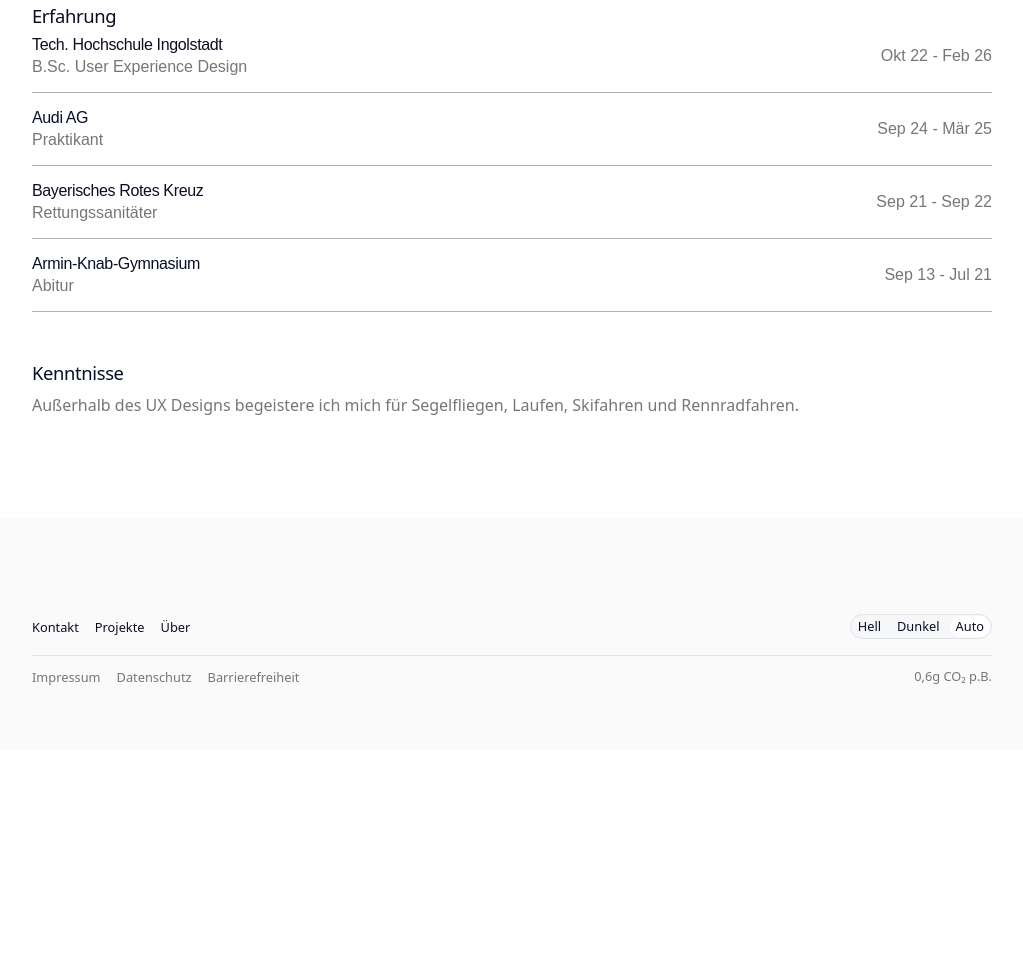
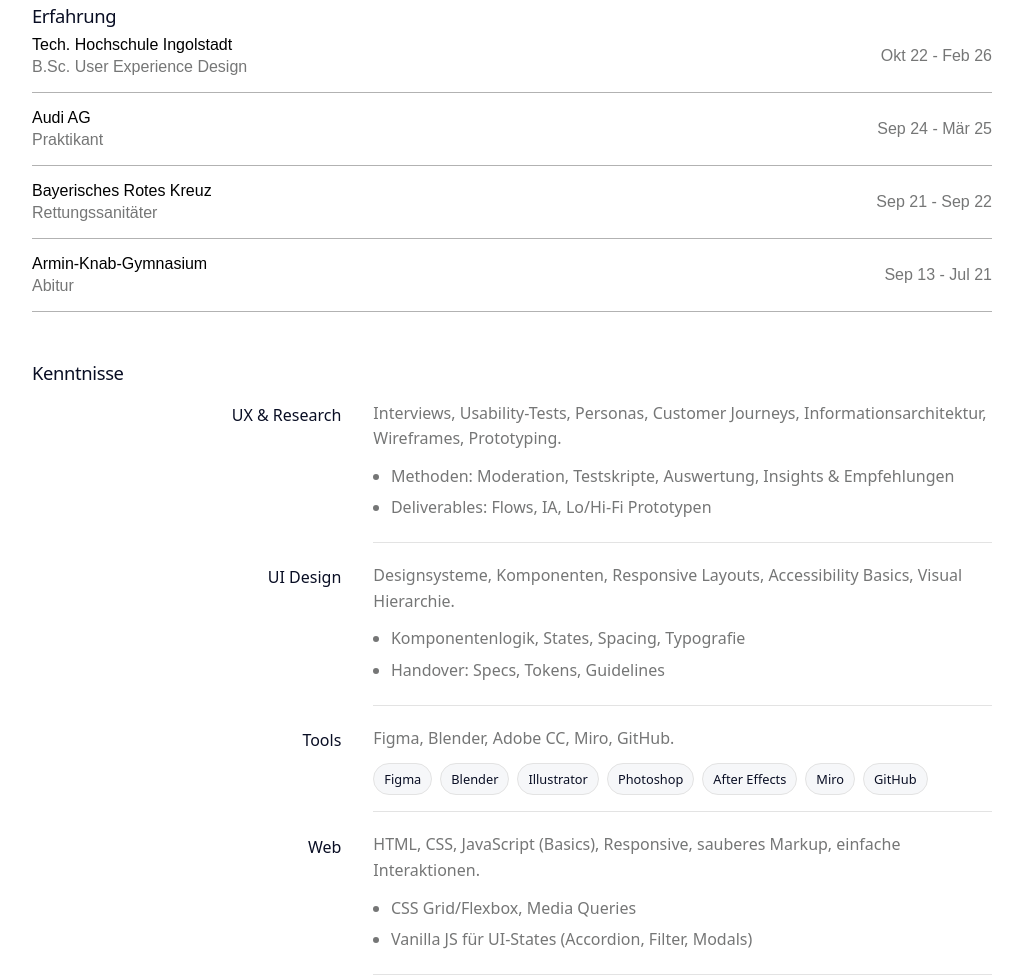
Before and after one commit to FerdinandForster/portfolio, a plain HTML site: page about.html in a window 1280 px wide. Shown: the part 918-1896 px from the top of the page, without its empty margins (128-1151 px from the left). Before the commit the page ends 1668 px from the top, so only its background shows below. Drawn offline with Linux system fonts and the light colour scheme.

Commit message:
responivität und font-weights

```diff
--- a/about.html
+++ b/about.html
@@ -45,7 +45,7 @@
     <button class="accordion" tabindex="0" aria-expanded="false">
     <div class="accordion-content-wrapper">
     <div class="accordion-text">
-    <h3 class="accordion-title">Tech. Hochschule Ingolstadt<span class="chevron" aria-hidden="true"></span></h3>
+    <h4 class="accordion-title">Tech. Hochschule Ingolstadt<span class="chevron" aria-hidden="true"></span></h4>
     <div class="accordion-subtitle">B.Sc. User Experience Design</div>
     </div>
     <div class="accordion-date">Okt 22 - Feb 26</div>
@@ -64,7 +64,7 @@
     <button class="accordion" tabindex="0" aria-expanded="false">
     <div class="accordion-content-wrapper">
     <div class="accordion-text">
-    <h3 class="accordion-title">Audi AG</h3>
+    <h4 class="accordion-title">Audi AG</h4>
     <div class="accordion-subtitle">Praktikant</div>
     </div>
     <div class="accordion-date">Sep 24 - Mär 25</div>
@@ -86,7 +86,7 @@
     <button class="accordion" tabindex="0" aria-expanded="false">
     <div class="accordion-content-wrapper">
     <div class="accordion-text">
-    <h3 class="accordion-title">Bayerisches Rotes Kreuz</h3>
+    <h4 class="accordion-title">Bayerisches Rotes Kreuz</h4>
     <div class="accordion-subtitle">Rettungssanitäter</div>
     </div>
     <div class="accordion-date">Sep 21 - Sep 22</div>
@@ -107,9 +107,7 @@
     <button class="accordion" tabindex="0" aria-expanded="false">
     <div class="accordion-content-wrapper">
     <div class="accordion-text">
-    <h3 class="accordion-title">
-    Armin-Knab-Gymnasium
-     </h3>
+    <h4 class="accordion-title">Armin-Knab-Gymnasium</h4>
     <div class="accordion-subtitle">Abitur</div>
     </div>
 
@@ -129,7 +127,48 @@
 
 <section>
 <h3>Kenntnisse</h3>
-<p>Außerhalb des UX Designs begeistere ich mich für Segelfliegen, Laufen, Skifahren und Rennradfahren.</p>
+  <div class="skills-grid">
+    <h4 class="skills-title">UX & Research</h4>
+    <div class="skills-col-content">
+      <p>Interviews, Usability-Tests, Personas, Customer Journeys, Informationsarchitektur, Wireframes, Prototyping.</p>
+      <ul class="skills-list">
+        <li>Methoden: Moderation, Testskripte, Auswertung, Insights & Empfehlungen</li>
+        <li>Deliverables: Flows, IA, Lo/Hi-Fi Prototypen</li>
+      </ul>
+    </div>
+
+    <div class="skills-col-title">
+      <h4 class="skills-title">UI Design</h4>
+    </div>
+    <div class="skills-col-content">
+      <p>Designsysteme, Komponenten, Responsive Layouts, Accessibility Basics, Visual Hierarchie.</p>
+      <ul class="skills-list">
+        <li>Komponentenlogik, States, Spacing, Typografie</li>
+        <li>Handover: Specs, Tokens, Guidelines</li>
+      </ul>
+    </div>
+
+    <div class="skills-col-title">
+      <h4 class="skills-title">Tools</h4>
+    </div>
+    <div class="skills-col-content">
+      <p>Figma, Blender, Adobe CC, Miro, GitHub.</p>
+      <ul class="skills-tags" aria-label="Tool-Liste">
+        <li>Figma</li><li>Blender</li><li>Illustrator</li><li>Photoshop</li><li>After Effects</li><li>Miro</li><li>GitHub</li>
+      </ul>
+    </div>
+
+    <div class="skills-col-title">
+      <h4 class="skills-title">Web</h4>
+    </div>
+    <div class="skills-col-content">
+      <p>HTML, CSS, JavaScript (Basics), Responsive, sauberes Markup, einfache Interaktionen.</p>
+      <ul class="skills-list">
+        <li>CSS Grid/Flexbox, Media Queries</li>
+        <li>Vanilla JS für UI-States (Accordion, Filter, Modals)</li>
+      </ul>
+    </div>
+  </div>
 </section>
 
 </main>
--- a/style.css
+++ b/style.css
@@ -93,7 +93,7 @@ p {
   color: var(--secondary);
   font-size: var(--font-size-medium);
   line-height: 160%;
-  font-weight: 300;
+  font-weight: normal;
 }
 
 a {
@@ -109,6 +109,8 @@ body {
   font-family: system-ui, -apple-system, BlinkMacSystemFont, "Segoe UI", Roboto, Oxygen, Ubuntu, Cantarell, "Open Sans", "Helvetica Neue", sans-serif, sans-serif;
   margin: 0;
   background-color: var(--color-bg-default);
+  -webkit-font-smoothing: antialiased;
+  -moz-osx-font-smoothing: grayscale;
 }
 
 /* Header */
@@ -163,7 +165,7 @@ section {
   color: var(--secondary);
   font-size: var(--font-size-small);
   font-style: normal;
-  font-weight: 400;
+  font-weight: normal;
   line-height: normal;
 }
 .profile{
@@ -292,8 +294,8 @@ section {
   color: var(--primary);
   padding: 10px 16px;
   text-decoration: none;
-  font-size: 14px;
-  font-weight: 420;
+  font-size: 0.875rem;
+  font-weight: 500;
   transition: background-color 0.2s ease;
   border-radius: 100px;
 }
@@ -350,7 +352,7 @@ section {
 }
 .contact-item h4, p {
   margin: 0;
-  font-weight: 300;
+  font-weight: normal;
   font-size: var(--font-size-medium);
 }
 .contact-item-icon {
@@ -378,7 +380,7 @@ section {
 .filter-btn {
   font-size: var(--font-size-small);
   color: var(--secondary);
-  font-weight: 400;
+  font-weight: normal;
   white-space: nowrap;
   display: flex;
   padding: 10px 16px;
@@ -443,19 +445,19 @@ section {
   align-items: center;
   margin: 0;
   gap: 8px;
-  font-weight: 400;
+  font-weight: normal;
 }
 
 .accordion-subtitle {
   font-size: var(--font-size-medium);
-  font-weight: 300;
+  font-weight: normal;
   color: var(--secondary);
 }
 
 .accordion-date {
   font-size: var(--font-size-medium);
   color: var(--secondary);
-  font-weight: 300;
+  font-weight: normal;
 }
 
 .panel {
@@ -627,6 +629,14 @@ section {
   stroke-width: 2.5;
   stroke-linecap: round;
 }
+.skills-grid{
+    grid-template-columns: 1fr;
+    gap: .5rem;
+  }
+
+  .skills-col-content{
+    padding-bottom: 1.25rem;
+  }
 
 
 /* Footer */
@@ -738,3 +748,108 @@ footer .theme-control .theme-btn[aria-pressed="true"]{
       color: var(--secondary);
       font-size: var(--font-size-small);
     }
+
+
+
+
+/* Ab 441px: Tablet/Desktop bis 60em */
+@media (min-width: 501px) {
+  /* Buttons weg */
+  .burger-menu-button,
+  .close-menu-button {
+    display: none !important;
+  }
+
+  /* Links-Leiste: immer sichtbar + normal im Headerfluss */
+  #myLinks {
+    display: flex !important;
+    position: static;          /* statt absolute */
+    height: auto;
+    margin: 0;                 /* keine Overlay-Margins */
+    padding: 0;
+    background: transparent;   /* oder var(--element-secondary) wenn du die Pill willst */
+    border-radius: 0;
+    gap: 8px;
+    align-items: center;
+    justify-content: flex-end;
+    animation: none;           /* keine Burger-Animation */
+  }
+
+  /* Links nicht mehr "staggern" */
+  #myLinks .link-btn {
+    transform: none !important;
+    opacity: 1 !important;
+    animation: none !important;
+    font-size: var(--font-size-small);
+    text-decoration: none;
+  }
+  .link-btn.active,
+.link-btn:hover {
+  background-color: var(--element-secondary);
+}
+
+  .menu-open .profile-info {
+    visibility: visible;
+    opacity: 1;
+  }
+
+
+
+  /* Kenntnisse */
+.skills-grid{
+  display: grid;
+  grid-template-columns: 1fr 2fr; /* 1/3 : 2/3 */
+  gap: 1.25rem 2rem;             /* row gap / column gap */
+  margin-top: 1rem;
+}
+
+.skills-title{
+  padding-top: .2rem;
+  margin: 0;
+  font-size: var(--font-size-medium);
+  font-weight: 500;
+  color: var(--primary);
+  text-align: right;
+}
+
+.skills-col-content{
+  padding-bottom: 1rem;
+  border-bottom: 1px solid var(--color-stroke-default);
+}
+
+.skills-col-content p{
+  margin-top: 0;
+}
+
+.skills-list{
+  margin: .75rem 0 0 0;
+  padding-left: 1.1rem;
+  color: var(--secondary);
+}
+
+.skills-list li{
+  margin: .35rem 0;
+  line-height: 160%;
+  font-weight: 300;
+  font-size: var(--font-size-medium);
+}
+
+.skills-tags{
+  list-style: none;
+  padding: 0;
+  margin: .75rem 0 0 0;
+  display: flex;
+  flex-wrap: wrap;
+  gap: .5rem;
+}
+
+.skills-tags li{
+  font-size: var(--font-size-small);
+  color: var(--primary);
+  background: var(--element-secondary);
+  border: 1px solid var(--color-stroke-default);
+  padding: 6px 10px;
+  border-radius: 999px;
+}
+
+}
```
